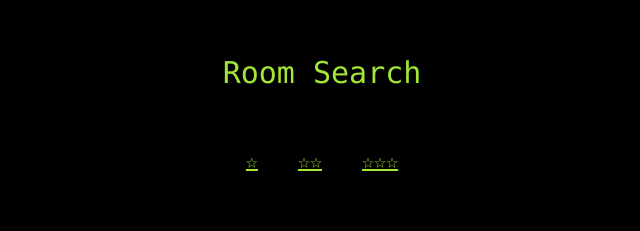
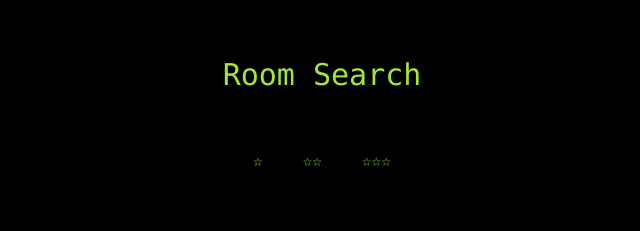
Before and after one commit to BrunoRoemers/room-search, a Next.js app: page / in a window 1280 px wide. Shown: the part 157-388 px from the top of the page, without its empty margins (318-958 px from the left). Built offline with nearby package versions, Linux system fonts and the light colour scheme; no server answers.

Commit message:
avoid react warning about javascript links

```diff
--- /dev/null
+++ b/src/app/components/bookmarklet.tsx
@@ -0,0 +1,15 @@
+interface Props {
+  label: string;
+  code: string;
+}
+
+const Bookmarklet = ({ label, code }: Props) => {
+  const html = `<a
+      className="underline hover:decoration-wavy text-xl"
+      href="${encodeURI(code)}"
+    >${label}</a>`;
+
+  return <span dangerouslySetInnerHTML={{ __html: html }}></span>;
+};
+
+export default Bookmarklet;
--- a/src/app/page.tsx
+++ b/src/app/page.tsx
@@ -1,5 +1,6 @@
-const generateBookmarklet = (secret: string, rating: number) =>
-  encodeURI(
+import Bookmarklet from "./components/bookmarklet";
+
+const generateBookmarkletCode = (secret: string, rating: number) =>
   `javascript:(function(){
     window.ROOM_SEARCH_DATA = {
       secret: '${secret}',
@@ -8,8 +9,7 @@ const generateBookmarklet = (secret: string, rating: number) =>
     const script = document.createElement("script");
     script.src="${process.env.NEXT_PUBLIC_BASE_URL}/bookmarklet.js";
     document.body.appendChild(script);
-    })()`
-  );
+  })()`;
 
 const Home = () => {
   return (
@@ -19,12 +19,10 @@ const Home = () => {
         <ul className="flex gap-x-10 justify-center">
           {[...Array(3)].map((_, i) => (
             <li key={i}>
-              <a
-                className="underline hover:decoration-wavy text-xl"
-                href={generateBookmarklet("TODO", i + 1)}
-              >
-                {"☆".repeat(i + 1)}
-              </a>
+              <Bookmarklet
+                label={"☆".repeat(i + 1)}
+                code={generateBookmarkletCode("TODO", i + 1)}
+              />
             </li>
           ))}
         </ul>
```
Lines whose indentation alone changed are shown as unchanged.
